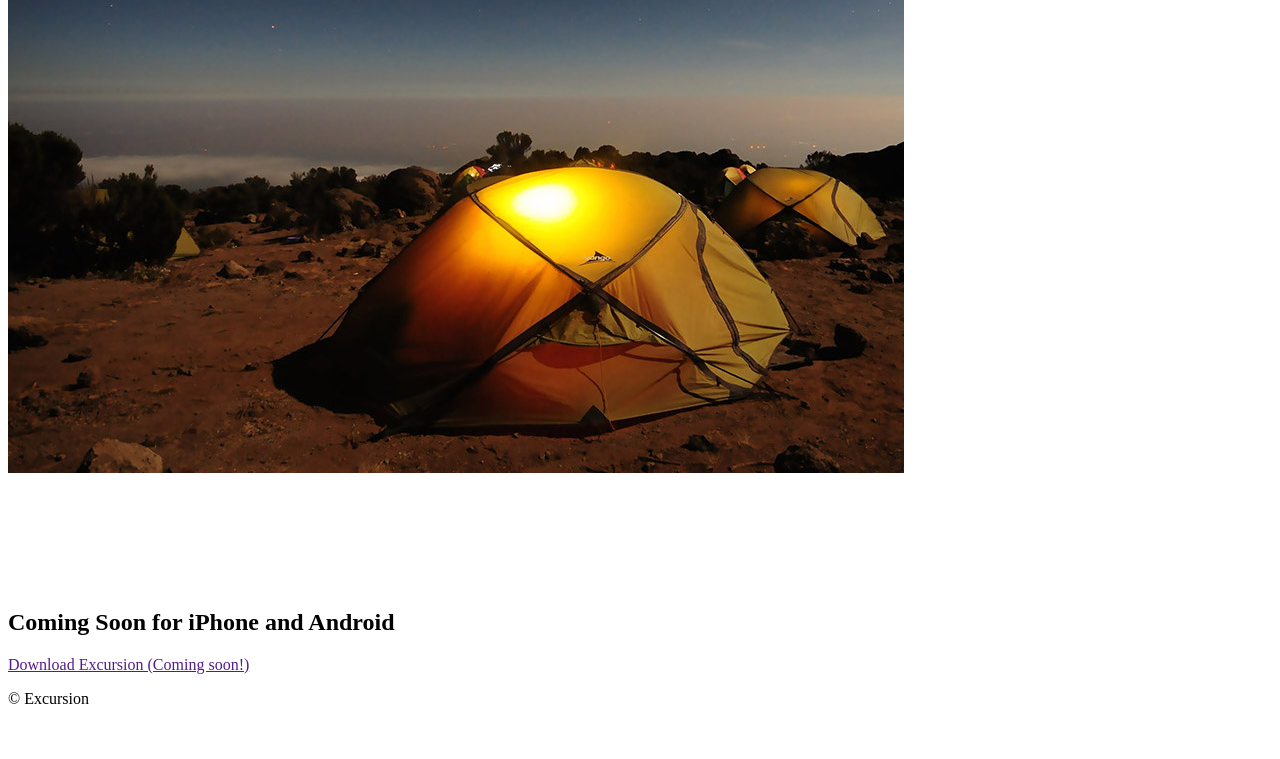
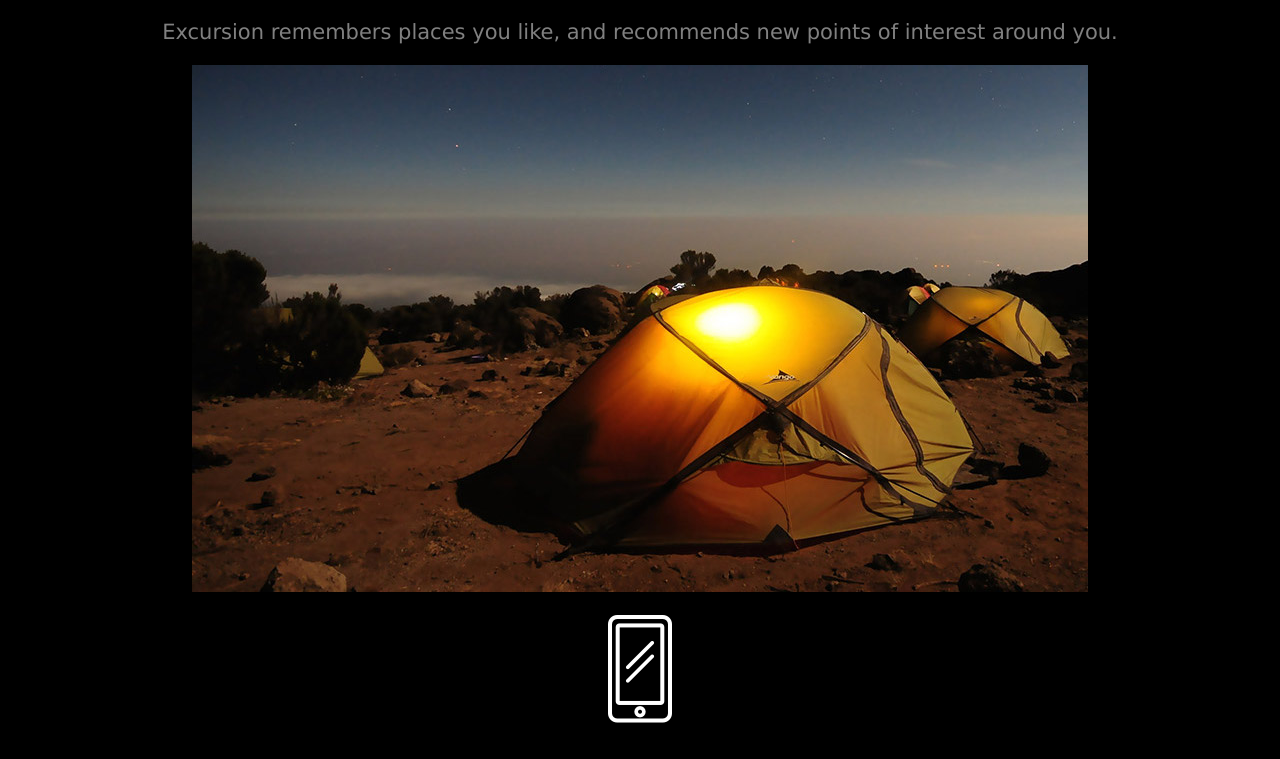
Before and after one commit to bkleeeee/excursion, a plain HTML site: page index.html in a window 1280 px wide. Shown: the part 423-1182 px from the top of the page. Before the commit the page ends 1147 px from the top, so only its background shows below. Drawn offline with Linux system fonts and the light colour scheme.

Commit message:
Link to css and added styling to css. Project is complete.

```diff
--- a/index.html
+++ b/index.html
@@ -3,7 +3,7 @@
   <head>
     <meta charset="utf-8">
     <title>Discover Excursion</title>
-    <link href="./resources/css/style.css" type="text/css" rel="spreadsheet" />
+    <link href="./resources/css/style.css" type="text/css" rel="stylesheet" />
   </head>
 
   <body>
@@ -31,6 +31,7 @@
 
       <!--this is the coming soon section-->
       <section>
+        <br />
         <img src="./resources/images/phone.png" alt="a cellphone outline icon" />
         <h2>Coming Soon for iPhone and Android</h2>
         <p><a href="">Download Excursion (Coming soon!)</a></p>
--- a/resources/css/style.css
+++ b/resources/css/style.css
@@ -0,0 +1,31 @@
+html {
+  font-family: verdana;
+  text-align: center;
+  background-color: black;
+}
+
+h1 {
+  font-weight: normal;
+  font-size: 50px;
+  color: white;
+}
+
+a {
+  color: aquamarine;
+  font-size: 16px;
+}
+
+h2 {
+  font-weight: 300;
+  font-size: 42px;
+}
+
+p {
+  font-size: 21px;
+  color: gray;
+}
+
+footer {
+  text-align: right;
+  color: gray;
+}
```
